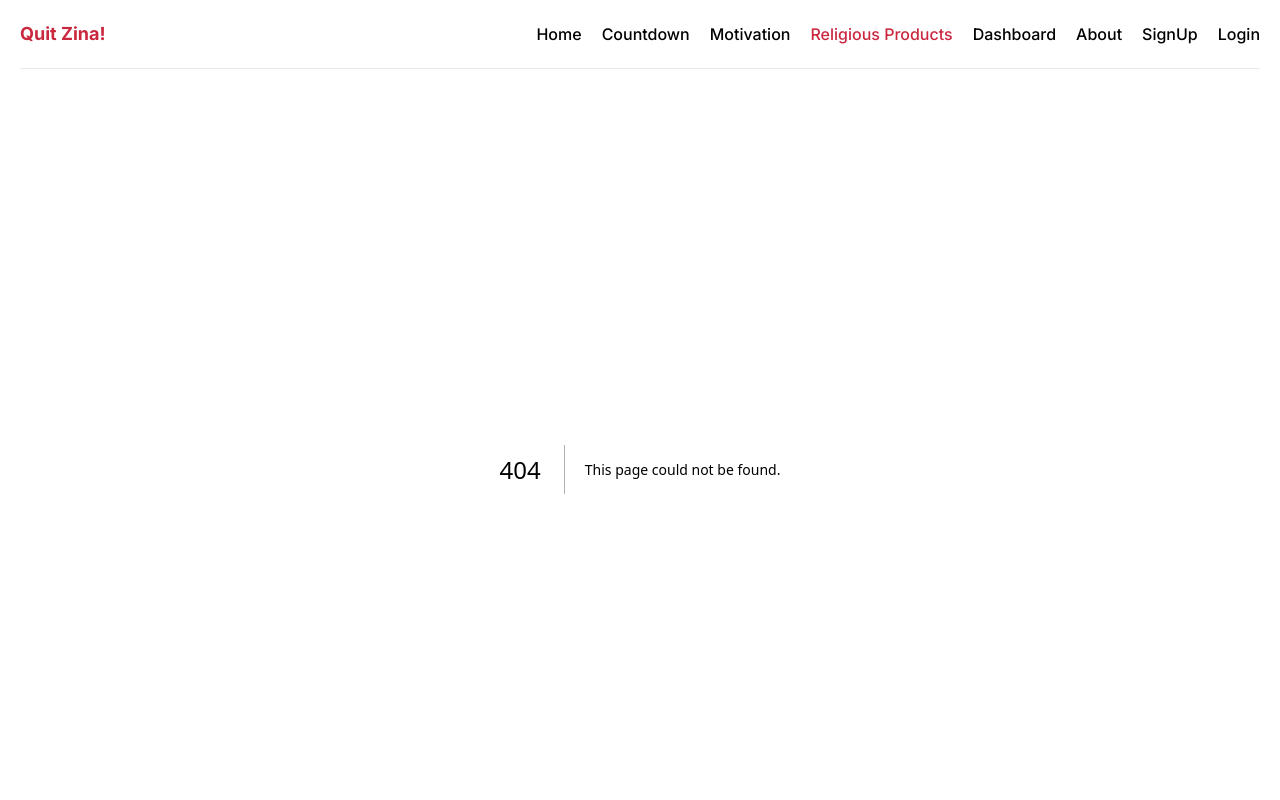
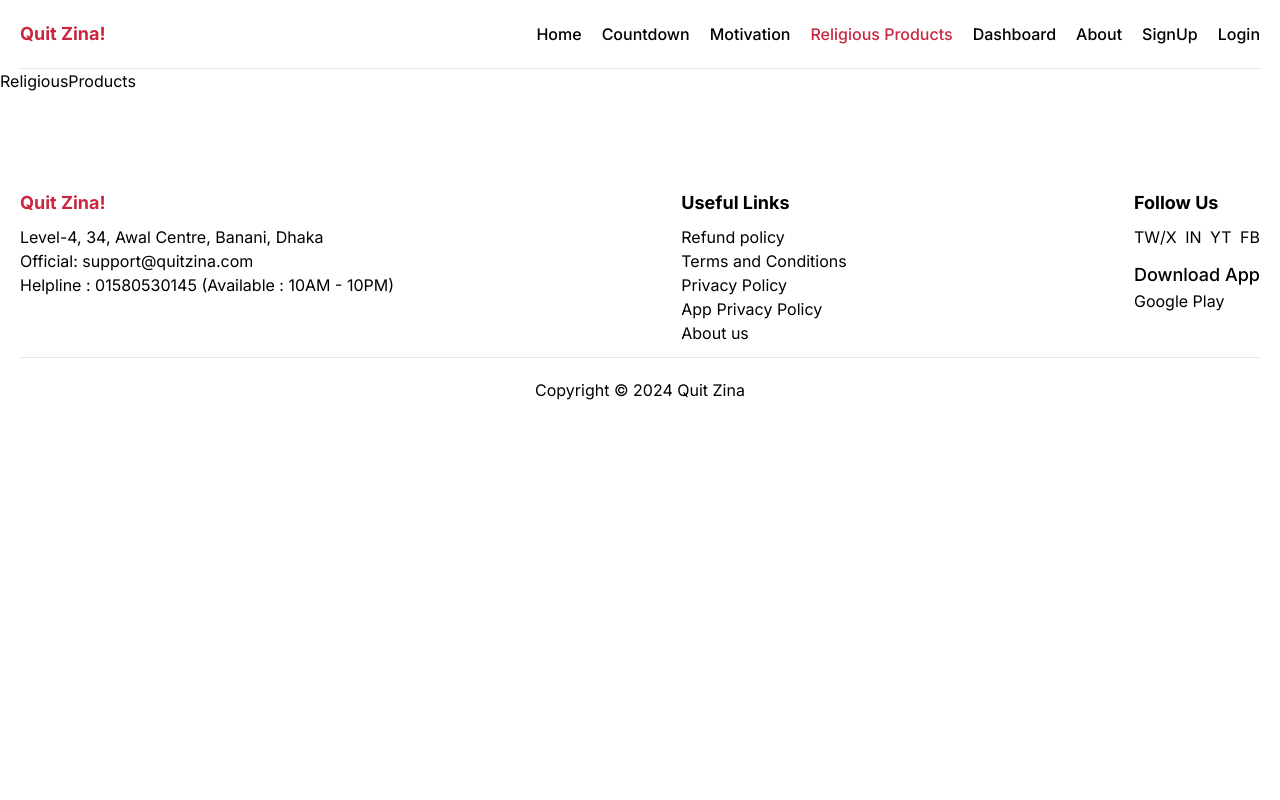
Before and after one commit to rakibul-wdp/quit-zina, a Next.js app: page /products in a window 1280 px wide. Before the commit this address had no page. Shown: the top 800 px of the page. Built offline with nearby package versions, Linux system fonts and the light colour scheme.

Commit message:
create religious products page

```diff
--- /dev/null
+++ b/app/products/page.tsx
@@ -0,0 +1,3 @@
+export default function ReligiousProducts() {
+  return <div>ReligiousProducts</div>;
+}
```
